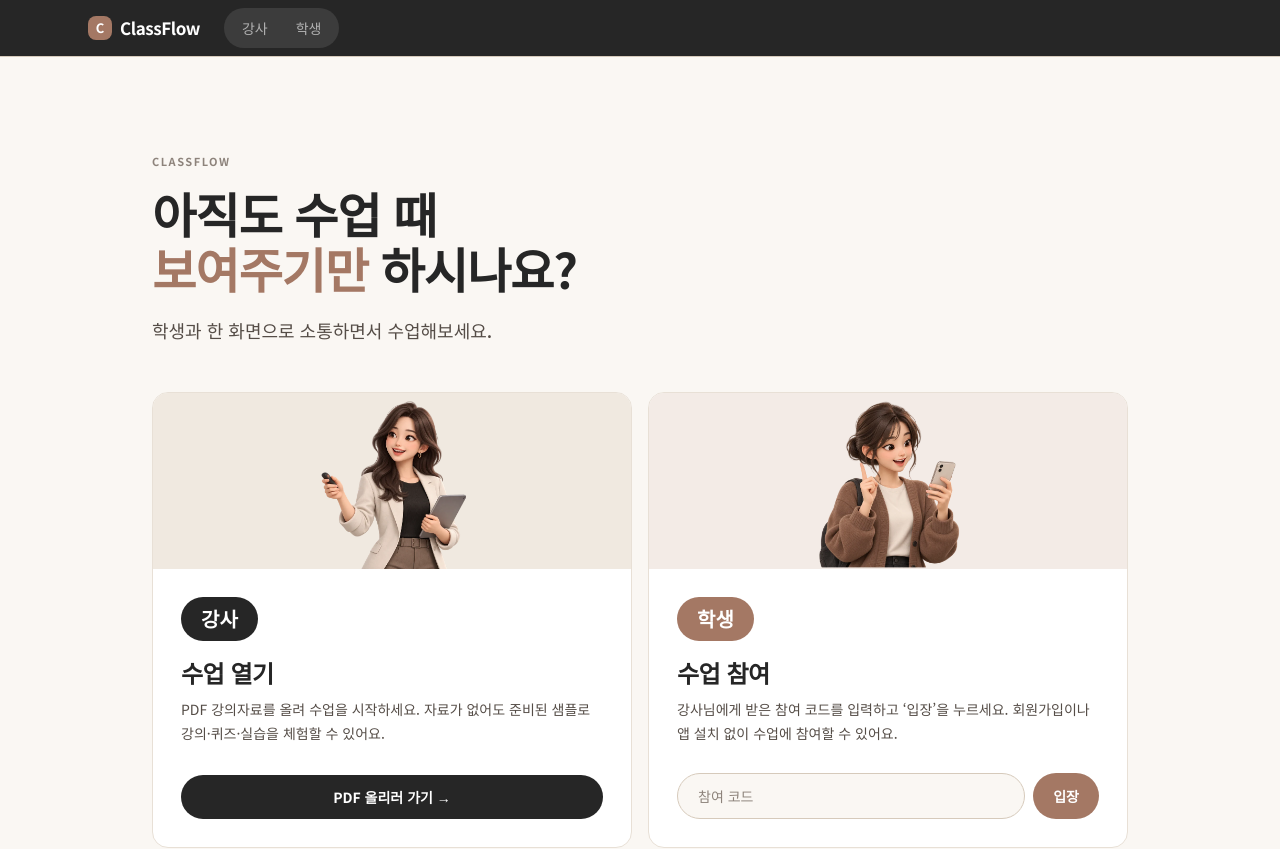
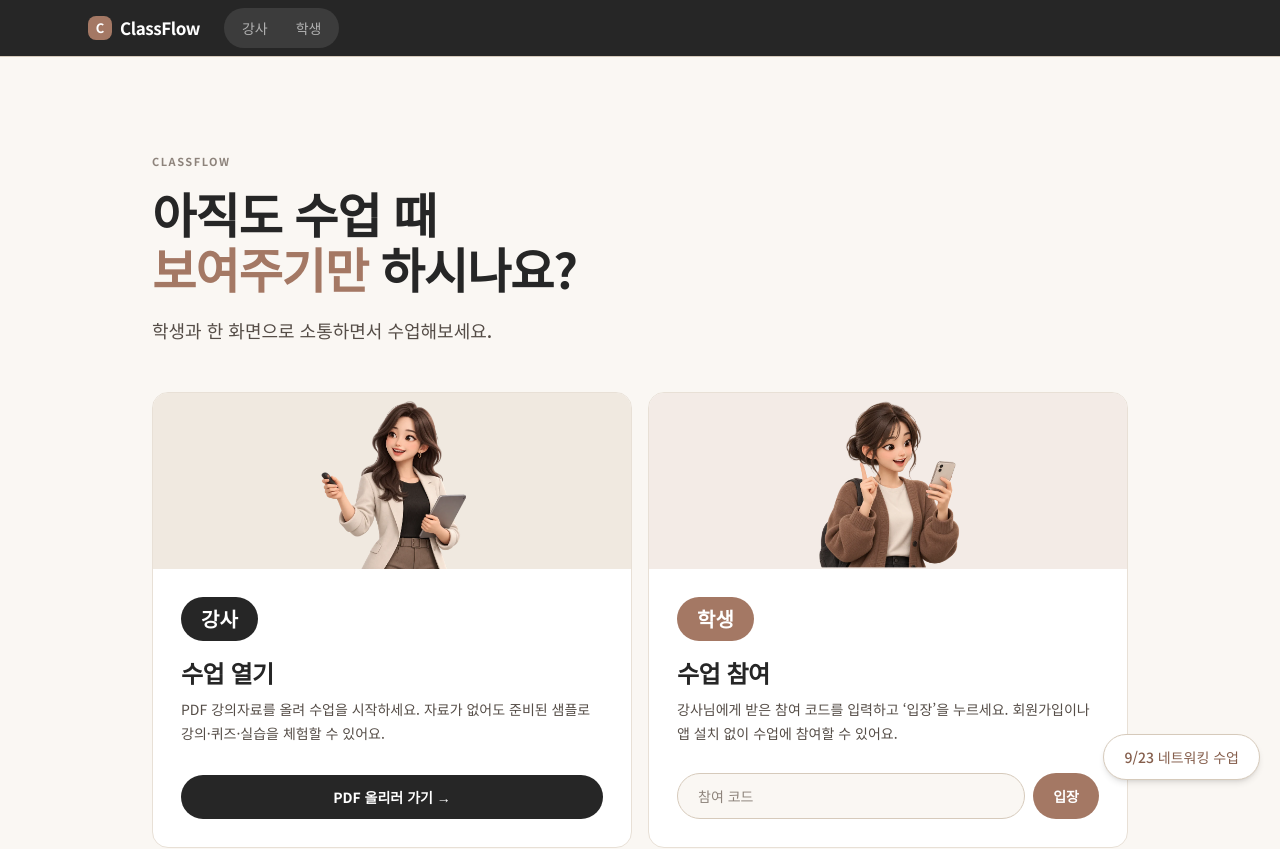
Before and after one commit to cyr-cloud/class-flow, a Next.js app: page / in a window 1280 px wide. Shown: the top 849 px of the page. Built offline with nearby package versions, Linux system fonts and the light colour scheme.

Commit message:
Add homepage button for today's networking lesson

```diff
--- a/components/NetworkingLauncher.tsx
+++ b/components/NetworkingLauncher.tsx
@@ -49,7 +49,12 @@ export default function NetworkingLauncher() {
     finally {setBusy(false);}
   };
 
-  return <dialog ref={dialog} aria-labelledby="networking-title" className="m-auto w-[min(92vw,520px)] rounded-3xl border border-line bg-white p-7 text-ink shadow-xl backdrop:bg-black/50">
+  return <>
+    {pathname === "/" && <button type="button" onClick={()=>{
+      setPrevious(localStorage.getItem(SAVED) ?? "");
+      dialog.current?.showModal();
+    }} className="fixed bottom-5 right-5 z-40 rounded-full border border-line-strong bg-white px-5 py-3 text-sm font-medium text-mocha-deep shadow-md hover:bg-mocha-tint">9/23 네트워킹 수업</button>}
+    <dialog ref={dialog} aria-labelledby="networking-title" className="m-auto w-[min(92vw,520px)] rounded-3xl border border-line bg-white p-7 text-ink shadow-xl backdrop:bg-black/50">
     <h2 id="networking-title" className="text-xl font-bold">9/23 강사×운영자 네트워킹</h2>
     <p className="my-4 leading-relaxed">준비된 PPT 28장과 경험 공유 질문 10개를 불러옵니다. 워드클라우드 3개 · 서술형 카드 7개</p>
     <p className="mb-5 text-sm text-ink-soft">새 수업은 답변 없이 시작합니다. 이미 진행한 수업과 답변은 그대로 남습니다.</p>
@@ -59,5 +64,5 @@ export default function NetworkingLauncher() {
       <button onClick={()=>dialog.current?.close()} className="rounded-xl border border-line px-4 py-3">닫기</button>
     </div>
     <p role="status" className="mt-4 text-sm text-mocha">{message}</p>
-  </dialog>;
+  </dialog></>;
 }
--- a/components/TeacherView.tsx
+++ b/components/TeacherView.tsx
@@ -545,7 +545,7 @@ export default function TeacherView({ sessionId, localUploads = false, cloudConv
               <p className="eyebrow">강의 구성</p>
               <p className="text-sm text-ink-soft">
                 슬라이드 {deck.slides.length}장 · 실습 {labSlides.length}개 · 참여요소{" "}
-                {deck.slides.reduce((n, s) => n + s.items.length, 0)}문항
+                {deck.slides.reduce((n, s) => n + s.items.length + (s.content?.type === "wordcloud" || s.content?.type === "survey" ? 1 : 0), 0)}문항
                 {deck.source === "pdf" && " (PDF 제목으로 감지)"}
               </p>
               {posts.length > 0 && (
```
